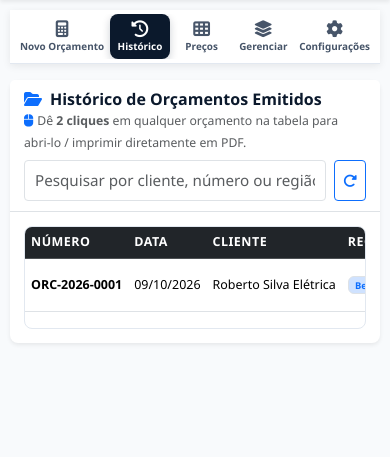
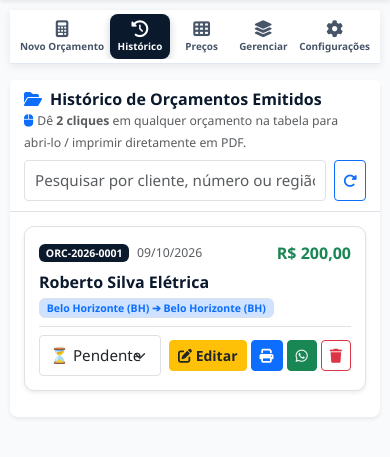
Before and after one commit to fernandoluizdocarmo/potencial-volt, a Flask app: page / in a window 390 px wide, after a click on "Histórico". Shown: the part 78-535 px from the top of the page. Run offline with Flask 3, Linux system fonts and the light colour scheme; data comes from the database, SQL or seed files in the repository; both versions use the stored data as it was after the commit; some libraries are stand-ins or nearby versions.

Commit message:
Historico de orcamentos em cards no celular: botoes de editar, pdf, whats e excluir 100% visiveis sem rolar pro lado

```diff
--- a/static/js/app.js
+++ b/static/js/app.js
@@ -664,29 +664,37 @@ function limparFormularioOrcamento() {
 // ====================================================
 async function carregarHistorico() {
     const tbody = document.getElementById('corpoHistorico');
-    tbody.innerHTML = '<tr><td colspan="7" class="text-center py-4 text-muted">Carregando histórico...</td></tr>';
+    const containerMobile = document.getElementById('listaHistoricoMobile');
+
+    if (tbody) tbody.innerHTML = '<tr><td colspan="7" class="text-center py-4 text-muted">Carregando histórico...</td></tr>';
+    if (containerMobile) containerMobile.innerHTML = '<div class="text-center py-4 text-muted">Carregando histórico...</div>';
 
     try {
         const res = await fetch('/api/orcamentos');
         const lista = await res.json();
 
         if (lista.length === 0) {
-            tbody.innerHTML = '<tr><td colspan="7" class="text-center py-4 text-muted">Nenhum orçamento emitido ainda.</td></tr>';
+            if (tbody) tbody.innerHTML = '<tr><td colspan="7" class="text-center py-4 text-muted">Nenhum orçamento emitido ainda.</td></tr>';
+            if (containerMobile) containerMobile.innerHTML = '<div class="text-center py-4 text-muted">Nenhum orçamento emitido ainda.</div>';
             return;
         }
 
-        tbody.innerHTML = '';
+        if (tbody) tbody.innerHTML = '';
+        if (containerMobile) containerMobile.innerHTML = '';
+
         lista.forEach(orc => {
+            const trajetoInfo = (orc.regiao_origem_nome && orc.regiao_destino_nome) ? `${orc.regiao_origem_nome} ➔ ${orc.regiao_destino_nome}` : (orc.regiao_destino_nome || orc.regiao_nome || 'Geral');
+
+            // 1. VERSÃO PARA COMPUTADOR (TABELA)
+            if (tbody) {
                 const tr = document.createElement('tr');
+                tr.className = 'item-historico-row';
                 tr.style.cursor = 'pointer';
                 tr.title = 'Dê 2 cliques para abrir e imprimir este orçamento';
                 tr.ondblclick = (e) => {
-                // Não dispara se o clique duplo foi em select ou botão
                     if (e.target.closest('select') || e.target.closest('button') || e.target.closest('a')) return;
                     abrirOrcamentoImpressao(orc.id);
                 };
-
-            const trajetoInfo = (orc.regiao_origem_nome && orc.regiao_destino_nome) ? `${orc.regiao_origem_nome} ➔ ${orc.regiao_destino_nome}` : (orc.regiao_destino_nome || orc.regiao_nome || 'Geral');
                 tr.innerHTML = `
                     <td><strong>${orc.numero}</strong></td>
                     <td>${orc.data_criacao}</td>
@@ -719,6 +727,56 @@ async function carregarHistorico() {
                     </td>
                 `;
                 tbody.appendChild(tr);
+            }
+
+            // 2. VERSÃO PARA CELULAR (CARDS 100% VISÍVEIS SEM ROLAR PRO LADO)
+            if (containerMobile) {
+                const card = document.createElement('div');
+                card.className = 'card border shadow-sm mb-3 item-historico-card';
+                card.style.borderRadius = '10px';
+                card.innerHTML = `
+                    <div class="card-body p-3">
+                        <div class="d-flex justify-content-between align-items-start mb-2">
+                            <div>
+                                <span class="badge bg-dark-navy text-white fw-bold me-1">${orc.numero}</span>
+                                <small class="text-muted">${orc.data_criacao}</small>
+                            </div>
+                            <div class="fs-6 fw-bolder text-success">${formatarMoeda(orc.total_geral)}</div>
+                        </div>
+
+                        <div class="mb-2">
+                            <h6 class="fw-bold mb-1 text-navy">${orc.cliente_nome}</h6>
+                            <span class="badge bg-primary-subtle text-primary border small">${trajetoInfo}</span>
+                        </div>
+
+                        <div class="d-flex align-items-center justify-content-between gap-2 pt-2 border-top">
+                            <div style="flex: 1; max-width: 140px;">
+                                <select class="form-select form-select-sm" onchange="atualizarStatusOrcamento(${orc.id}, this.value)">
+                                    <option value="Pendente" ${orc.status === 'Pendente' ? 'selected' : ''}>⏳ Pendente</option>
+                                    <option value="Aprovado" ${orc.status === 'Aprovado' ? 'selected' : ''}>✅ Aprovado</option>
+                                    <option value="Concluído" ${orc.status === 'Concluído' ? 'selected' : ''}>🎉 Concluído</option>
+                                    <option value="Recusado" ${orc.status === 'Recusado' ? 'selected' : ''}>❌ Recusado</option>
+                                </select>
+                            </div>
+                            <div class="d-flex gap-1">
+                                <button type="button" class="btn btn-warning btn-sm fw-bold text-dark px-2" onclick="editarOrcamento(${orc.id})" title="Editar">
+                                    <i class="fa-solid fa-pen-to-square"></i> Editar
+                                </button>
+                                <button type="button" class="btn btn-primary btn-sm px-2" onclick="abrirOrcamentoImpressao(${orc.id})" title="PDF">
+                                    <i class="fa-solid fa-print"></i>
+                                </button>
+                                <button type="button" class="btn btn-success btn-sm px-2" onclick="abrirModalWhatsApp(${orc.id})" title="WhatsApp">
+                                    <i class="fa-brands fa-whatsapp"></i>
+                                </button>
+                                <button type="button" class="btn btn-outline-danger btn-sm px-2" onclick="excluirOrcamento(${orc.id})" title="Excluir">
+                                    <i class="fa-solid fa-trash"></i>
+                                </button>
+                            </div>
+                        </div>
+                    </div>
+                `;
+                containerMobile.appendChild(card);
+            }
         });
     } catch (err) {
         console.error('Erro ao carregar histórico:', err);
@@ -817,6 +875,11 @@ function filtrarTabelaHistorico() {
     const linhas = document.querySelectorAll('#corpoHistorico tr');
     linhas.forEach(l => {
         l.style.display = l.textContent.toLowerCase().includes(texto) ? '' : 'none';
+    });
+
+    const cards = document.querySelectorAll('#listaHistoricoMobile .item-historico-card');
+    cards.forEach(c => {
+        c.style.display = c.textContent.toLowerCase().includes(texto) ? '' : 'none';
     });
 }
 
--- a/templates/index.html
+++ b/templates/index.html
@@ -426,8 +426,14 @@
                             <button class="btn btn-outline-primary btn-sm" onclick="carregarHistorico()"><i class="fa-solid fa-rotate-right"></i></button>
                         </div>
                     </div>
-                    <div class="card-body p-4">
-                        <div class="table-responsive">
+                    <div class="card-body p-3 p-md-4">
+                        <!-- LISTAGEM EM CARDS PARA CELULAR (SEM ROLAR PARA O LADO) -->
+                        <div class="d-md-none" id="listaHistoricoMobile">
+                            <div class="text-center py-4 text-muted">Carregando histórico...</div>
+                        </div>
+
+                        <!-- TABELA COMPLETA PARA COMPUTADOR / TABLET -->
+                        <div class="table-responsive d-none d-md-block">
                             <table class="table table-hover align-middle" id="tabelaHistorico">
                                 <thead class="table-dark">
                                     <tr>
```
Also changed, not shown: orcamentos_eletrica.db. Lines whose indentation alone changed are shown as unchanged.
